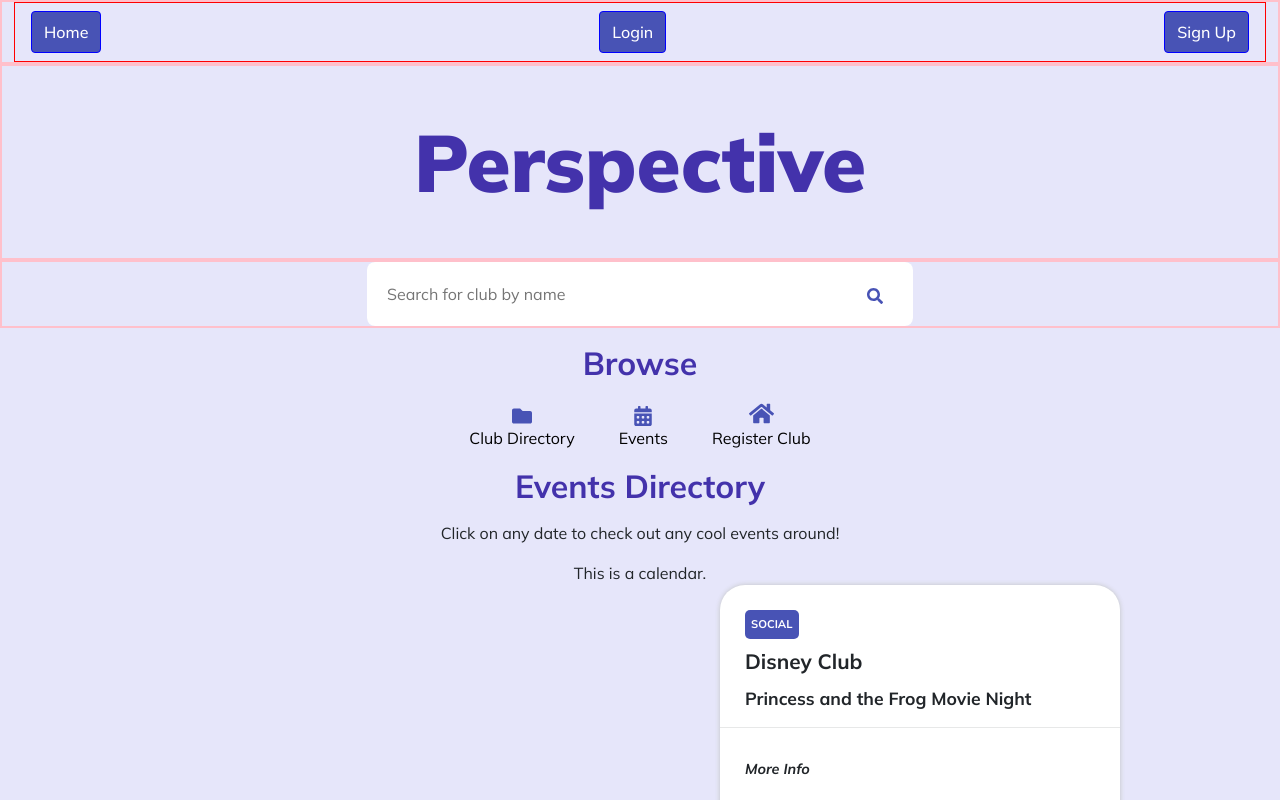
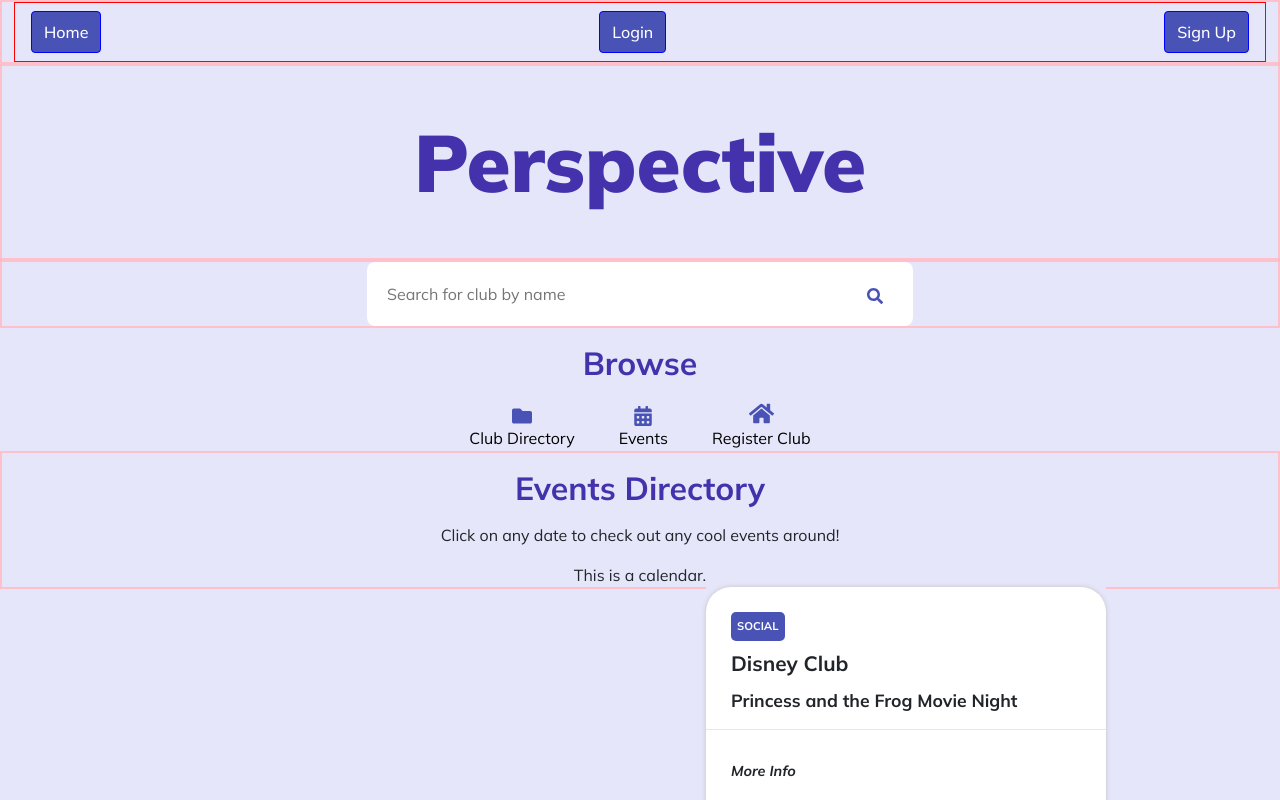
Before and after one commit to jenpennen/ucla-perspective, a React (Vite) app: page /#/ in a window 1280 px wide. Shown: the top 800 px of the page. Built offline with nearby package versions, Linux system fonts and the light colour scheme.

Commit message:
added minor change to events structure

```diff
--- a/src/pages/Home.jsx
+++ b/src/pages/Home.jsx
@@ -19,7 +19,7 @@ function Home() {
         <h2>Browse</h2>
         <BrowseNavBar />
       </div>
-      <div className="directory">
+      <div className="container directory">
         <h2>Events Directory</h2>
         <p>Click on any date to check out any cool events around!</p>
         <div className="calendar">This is a calendar.</div>
```
